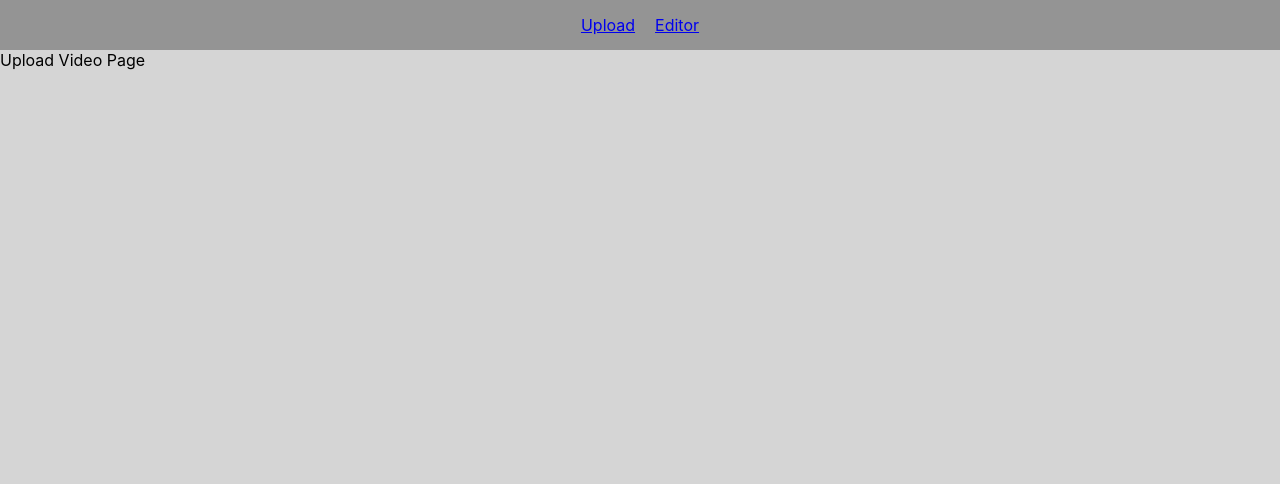
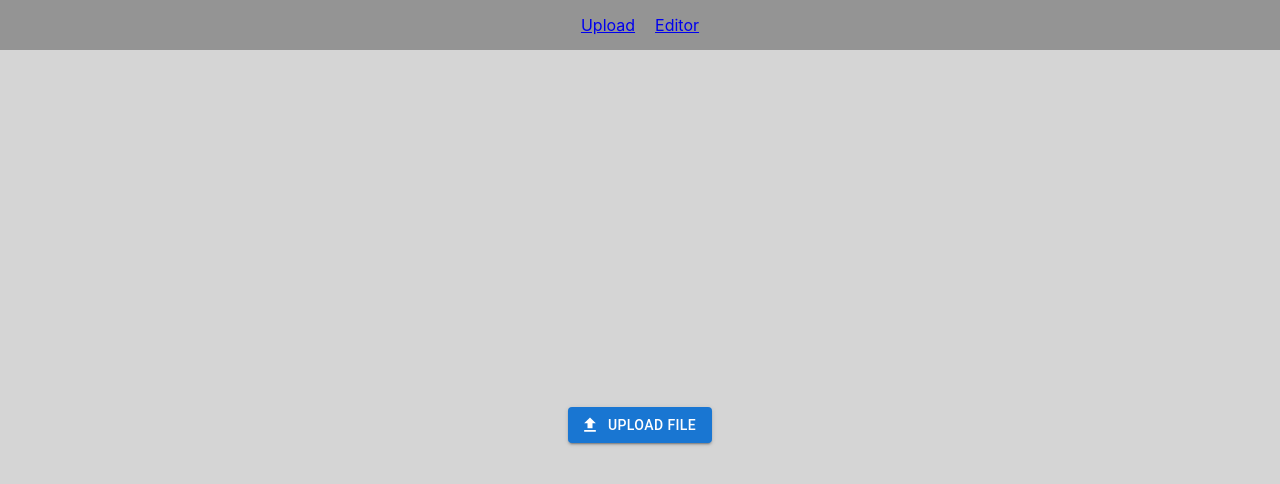
Before and after one commit to orionsa/gling.ai, a React (Create React App) app: page /upload in a window 1280 px wide. Shown: the top 484 px of the page. Built offline with nearby package versions, Linux system fonts and the light colour scheme.

Commit message:
feat(UploadVideo): implement upload video

```diff
--- a/package.json
+++ b/package.json
@@ -3,6 +3,10 @@
   "version": "0.1.0",
   "private": true,
   "dependencies": {
+    "@emotion/react": "^11.11.3",
+    "@emotion/styled": "^11.11.0",
+    "@mui/icons-material": "^5.15.10",
+    "@mui/material": "^5.15.10",
     "@testing-library/jest-dom": "^5.17.0",
     "@testing-library/react": "^13.4.0",
     "@testing-library/user-event": "^13.5.0",
--- a/src/components/Navigation/Navigation.scss
+++ b/src/components/Navigation/Navigation.scss
@@ -3,7 +3,7 @@
   justify-content: center;
   align-items: center;
   width: 100%;
-  height: 50px;
+  // height: 50px;
   background-color: rgb(148, 148, 148);
 
   &__link {
--- a/src/pages/App/App.scss
+++ b/src/pages/App/App.scss
@@ -2,4 +2,6 @@
   height: 100vh;
   width: 100vw;
   background-color: rgb(213, 213, 213);
+  display: grid;
+  grid-template-rows: 50px auto;
 }
--- /dev/null
+++ b/src/pages/UplaodVideo/Upload.scss
@@ -0,0 +1,11 @@
+.upload-page {
+  height: 100%;
+  width: 100%;
+  display: flex;
+  justify-content: center;
+  align-items: center;
+
+  &__input {
+    display: none;
+  }
+}
--- a/src/pages/UplaodVideo/UploadVideo.tsx
+++ b/src/pages/UplaodVideo/UploadVideo.tsx
@@ -1,9 +1,40 @@
 import { FC } from 'react';
+import Button from '@mui/material/Button';
+import UploadIcon from '@mui/icons-material/Upload';
+import { useRecoilState } from 'recoil';
+import { useNavigate } from 'react-router-dom';
+
+import { videoState } from '../../store/video';
+import './Upload.scss';
 
 export const UploadVideo:FC = ()=> {
+  const navigate = useNavigate();
+  const [,setVideoUrl] = useRecoilState(videoState);
+
+  const handleFileInputChange = (event: React.ChangeEvent<HTMLInputElement>) => {
+    const file = event.target.files?.[0];
+    if (file) {
+        const reader = new FileReader();
+        reader.onload = () => {
+            setVideoUrl(reader.result as string);
+            navigate('/editor');
+        };
+        reader.readAsDataURL(file);
+    }
+};
+
   return (
-    <div>
-      Upload Video Page
+    <div className='upload-page'>
+      <Button
+      component="label"
+      role={undefined}
+      variant="contained"
+      tabIndex={-1}
+      startIcon={<UploadIcon />}
+    >
+      Upload file
+      <input className='upload-page__input' type="file" onChange={handleFileInputChange} />
+    </Button>
     </div>
   )
 }
--- a/src/store/video.ts
+++ b/src/store/video.ts
@@ -1,7 +1,7 @@
 import { atom } from 'recoil';
 
 
-export const videoState = atom({
+export const videoState = atom<string>({
   key: "video",
-  default: 'vid/src'
+  default: ''
 });
```
Also changed, not shown: 1 other file (tests, documents, lock files or other folders).
